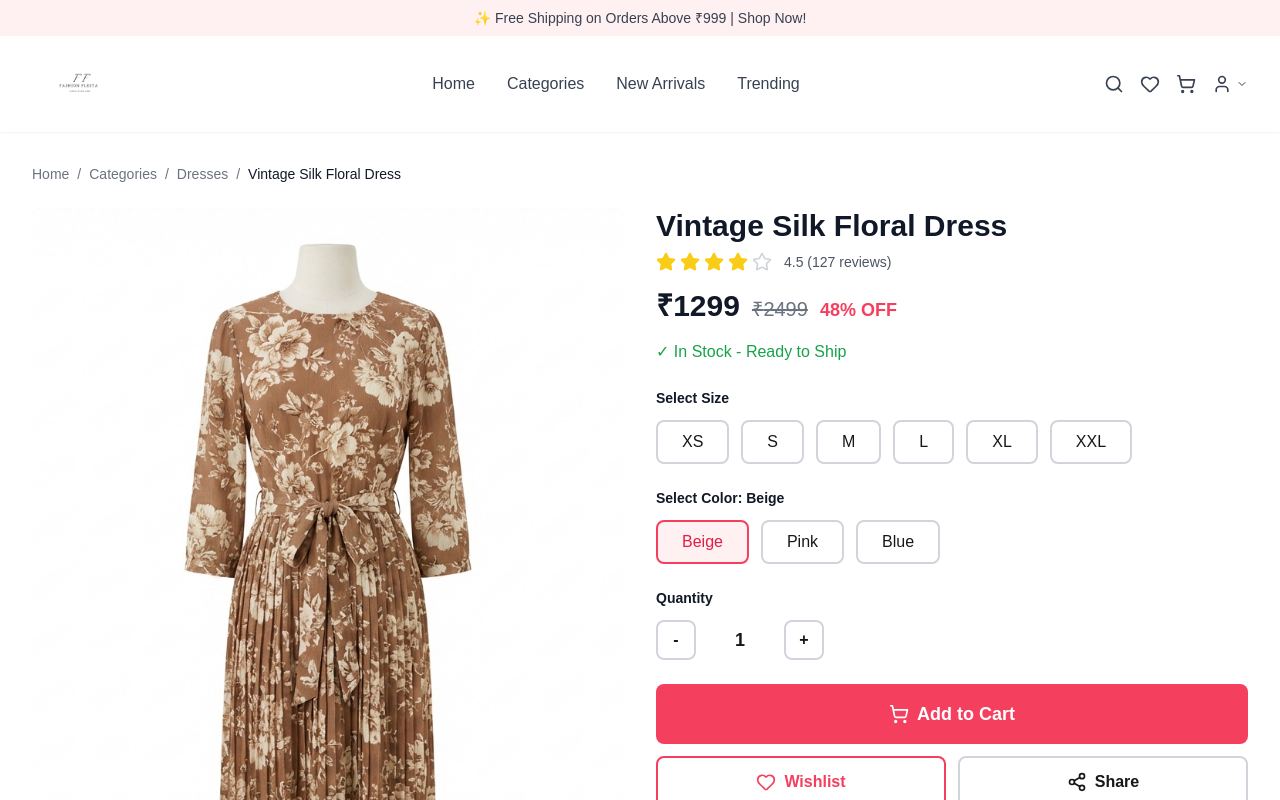
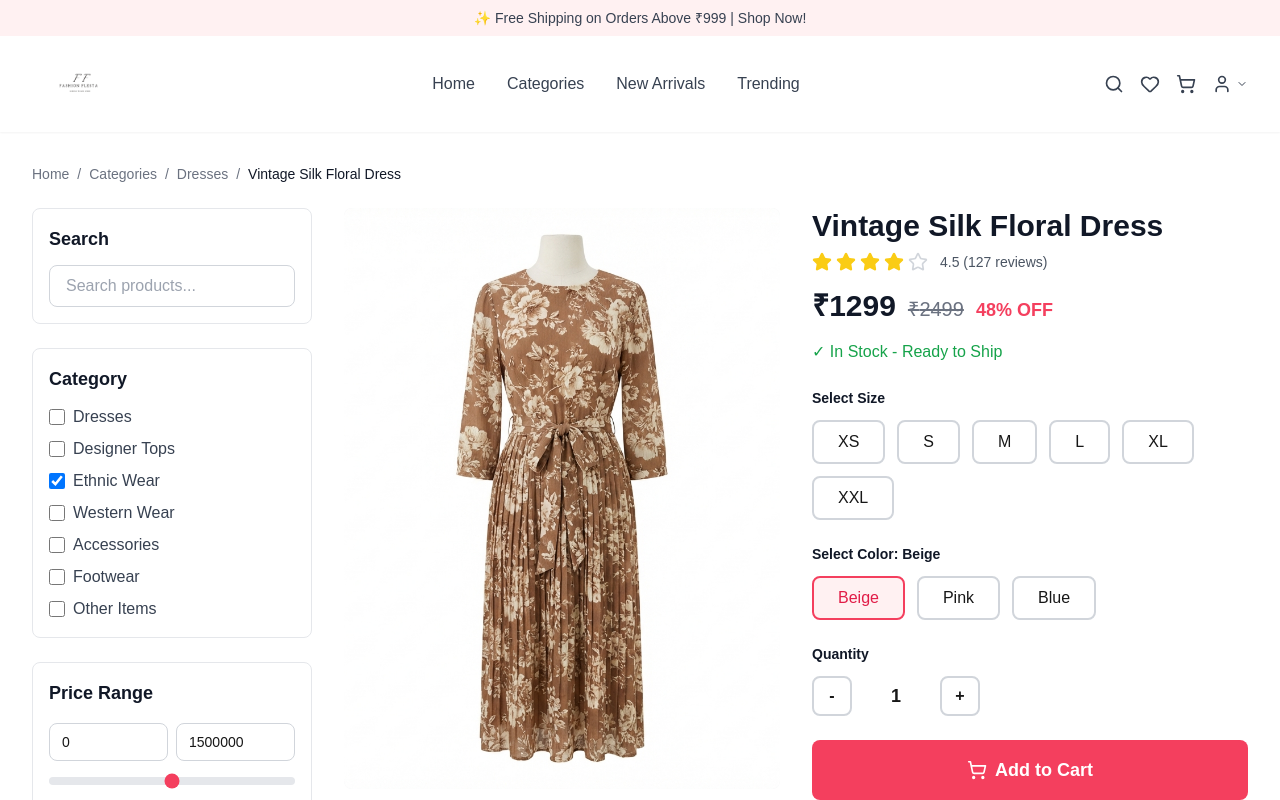
Before and after one commit to Priyanshu8282/Fashion-flesta-website, a Next.js app: page /products/1 in a window 1280 px wide. Shown: the top 800 px of the page. Built offline with nearby package versions, Linux system fonts and the light colour scheme; grey boxes are pictures that could not be loaded.

Commit message:
reponsinves correct

```diff
--- a/app/categories/[category]/page.tsx
+++ b/app/categories/[category]/page.tsx
@@ -338,7 +338,7 @@ export default async function CategoryPage({
         <section className="py-12">
           <div className="max-w-7xl mx-auto px-4 sm:px-6 lg:px-8">
             {products.length > 0 ? (
-              <div className="grid grid-cols-1 sm:grid-cols-2 lg:grid-cols-4 gap-6">
+              <div className="grid grid-cols-2 sm:grid-cols-2 lg:grid-cols-4 gap-4 sm:gap-6">
                 {products.map((product) => (
                   <ProductCard key={product.id} {...product} />
                 ))}
--- a/app/categories/page.tsx
+++ b/app/categories/page.tsx
@@ -208,9 +208,20 @@ export default function AllCategoriesPage() {
       <Header />
 
       <main>
-        {/* Page Header */}
-        <section className="bg-gradient-to-r from-rose-100 to-pink-100 py-12 md:py-16">
-          <div className="max-w-7xl mx-auto px-4 sm:px-6 lg:px-8">
+        {/* Page Header with Banner Image */}
+        <section className="relative bg-gradient-to-r from-rose-100 to-pink-100 py-12 md:py-16 overflow-hidden">
+          {/* Background Banner Image */}
+          <Image
+            src="/categories-banner.png"
+            alt="Shop by Category"
+            fill
+            className="object-cover"
+            priority
+          />
+          {/* Overlay for readability */}
+          <div className="absolute inset-0 bg-gradient-to-r from-rose-100/80 to-pink-100/80" />
+
+          <div className="relative max-w-7xl mx-auto px-4 sm:px-6 lg:px-8">
             <div className="text-center">
               <h1 className="text-4xl md:text-5xl font-bold text-gray-800 mb-4">
                 Shop by Category
@@ -260,7 +271,7 @@ export default function AllCategoriesPage() {
               </div>
 
               {/* Products Grid */}
-              <div className="grid grid-cols-1 sm:grid-cols-2 lg:grid-cols-4 gap-6">
+              <div className="grid grid-cols-2 sm:grid-cols-2 lg:grid-cols-4 gap-4 sm:gap-6">
                 {category.products.map((product) => (
                   <ProductCard key={product.id} {...product} />
                 ))}
--- a/app/page.tsx
+++ b/app/page.tsx
@@ -223,7 +223,7 @@ export default function Home() {
               </p>
             </div>
 
-            <div className="grid grid-cols-1 sm:grid-cols-2 lg:grid-cols-4 gap-6">
+            <div className="grid grid-cols-2 sm:grid-cols-2 lg:grid-cols-4 gap-4 sm:gap-6">
               {featuredProducts.map((product) => (
                 <ProductCard key={product.id} {...product} />
               ))}
@@ -325,7 +325,7 @@ export default function Home() {
               </p>
             </div>
 
-            <div className="grid grid-cols-1 sm:grid-cols-2 lg:grid-cols-4 gap-6">
+            <div className="grid grid-cols-2 sm:grid-cols-2 lg:grid-cols-4 gap-4 sm:gap-6">
               {latestArrivals.map((product) => (
                 <ProductCard key={product.id} {...product} />
               ))}
--- a/app/products/[id]/page.tsx
+++ b/app/products/[id]/page.tsx
@@ -114,8 +114,114 @@ export default function ProductDetailPage({
           <span className="text-gray-900">{product.name}</span>
         </nav>
 
-        {/* Product Main Section */}
-        <div className="grid grid-cols-1 lg:grid-cols-2 gap-8 mb-16">
+        {/* Main Content with Sidebar */}
+        <div className="grid grid-cols-1 lg:grid-cols-4 gap-8 mb-16">
+          {/* Filter Sidebar - Hidden on mobile */}
+          <aside className="hidden lg:block lg:col-span-1 space-y-6">
+            {/* Search */}
+            <div className="bg-white rounded-lg border border-gray-200 p-4">
+              <h3 className="text-lg font-semibold text-gray-900 mb-3">Search</h3>
+              <input
+                type="text"
+                placeholder="Search products..."
+                className="w-full px-4 py-2 border border-gray-300 rounded-lg focus:outline-none focus:ring-2 focus:ring-rose-500"
+              />
+            </div>
+
+            {/* Category Filter */}
+            <div className="bg-white rounded-lg border border-gray-200 p-4">
+              <h3 className="text-lg font-semibold text-gray-900 mb-3">Category</h3>
+              <div className="space-y-2">
+                <label className="flex items-center gap-2 cursor-pointer">
+                  <input
+                    type="checkbox"
+                    className="w-4 h-4 text-rose-500 border-gray-300 rounded focus:ring-rose-500"
+                  />
+                  <span className="text-gray-700">Dresses</span>
+                </label>
+                <label className="flex items-center gap-2 cursor-pointer">
+                  <input
+                    type="checkbox"
+                    className="w-4 h-4 text-rose-500 border-gray-300 rounded focus:ring-rose-500"
+                  />
+                  <span className="text-gray-700">Designer Tops</span>
+                </label>
+                <label className="flex items-center gap-2 cursor-pointer">
+                  <input
+                    type="checkbox"
+                    className="w-4 h-4 text-rose-500 border-gray-300 rounded focus:ring-rose-500"
+                    defaultChecked
+                  />
+                  <span className="text-gray-700">Ethnic Wear</span>
+                </label>
+                <label className="flex items-center gap-2 cursor-pointer">
+                  <input
+                    type="checkbox"
+                    className="w-4 h-4 text-rose-500 border-gray-300 rounded focus:ring-rose-500"
+                  />
+                  <span className="text-gray-700">Western Wear</span>
+                </label>
+                <label className="flex items-center gap-2 cursor-pointer">
+                  <input
+                    type="checkbox"
+                    className="w-4 h-4 text-rose-500 border-gray-300 rounded focus:ring-rose-500"
+                  />
+                  <span className="text-gray-700">Accessories</span>
+                </label>
+                <label className="flex items-center gap-2 cursor-pointer">
+                  <input
+                    type="checkbox"
+                    className="w-4 h-4 text-rose-500 border-gray-300 rounded focus:ring-rose-500"
+                  />
+                  <span className="text-gray-700">Footwear</span>
+                </label>
+                <label className="flex items-center gap-2 cursor-pointer">
+                  <input
+                    type="checkbox"
+                    className="w-4 h-4 text-rose-500 border-gray-300 rounded focus:ring-rose-500"
+                  />
+                  <span className="text-gray-700">Other Items</span>
+                </label>
+              </div>
+            </div>
+
+            {/* Price Range Filter */}
+            <div className="bg-white rounded-lg border border-gray-200 p-4">
+              <h3 className="text-lg font-semibold text-gray-900 mb-4">Price Range</h3>
+              <div className="space-y-4">
+                <div className="grid grid-cols-2 gap-2">
+                  <input
+                    type="number"
+                    placeholder="0"
+                    defaultValue="0"
+                    className="px-3 py-2 border border-gray-300 rounded-lg text-sm focus:outline-none focus:ring-2 focus:ring-rose-500"
+                  />
+                  <input
+                    type="number"
+                    placeholder="1500000"
+                    defaultValue="1500000"
+                    className="px-3 py-2 border border-gray-300 rounded-lg text-sm focus:outline-none focus:ring-2 focus:ring-rose-500"
+                  />
+                </div>
+                <input
+                  type="range"
+                  min="0"
+                  max="1500000"
+                  defaultValue="750000"
+                  className="w-full h-2 bg-gray-200 rounded-lg appearance-none cursor-pointer accent-rose-500"
+                />
+                <div className="flex justify-between text-xs text-gray-600">
+                  <span>₹0</span>
+                  <span>₹15,00,000</span>
+                </div>
+              </div>
+            </div>
+          </aside>
+
+          {/* Product Content - Takes 3 columns on large screens */}
+          <div className="lg:col-span-3">
+            {/* Product Main Section */}
+            <div className="grid grid-cols-1 lg:grid-cols-2 gap-8">
           {/* Image Gallery */}
           <div className="space-y-4">
             {/* Main Image with Zoom */}
@@ -358,10 +464,12 @@ export default function ProductDetailPage({
           <h2 className="text-2xl md:text-3xl font-bold text-gray-900 mb-6">
             You May Also Like
           </h2>
-          <div className="grid grid-cols-1 sm:grid-cols-2 lg:grid-cols-4 gap-6">
+          <div className="grid grid-cols-2 sm:grid-cols-2 lg:grid-cols-4 gap-4 sm:gap-6">
             {relatedProducts.map((product) => (
               <ProductCard key={product.id} {...product} />
             ))}
+          </div>
+        </div>
           </div>
         </div>
       </main>
--- a/app/wishlist/page.tsx
+++ b/app/wishlist/page.tsx
@@ -64,7 +64,7 @@ export default function WishlistPage() {
         </div>
 
         {/* Wishlist Items Grid */}
-        <div className="grid grid-cols-1 sm:grid-cols-2 lg:grid-cols-4 gap-6">
+        <div className="grid grid-cols-2 sm:grid-cols-2 lg:grid-cols-4 gap-4 sm:gap-6">
           {wishlist.map((item) => (
             <ProductCard
               key={item.id}
--- a/components/CategorySlider.tsx
+++ b/components/CategorySlider.tsx
@@ -26,8 +26,8 @@ export default function CategorySlider({ categories }: CategorySliderProps) {
     <div className="category-slider">
       <Swiper
         modules={[Navigation, Pagination, Autoplay]}
-        spaceBetween={30}
-        slidesPerView={1}
+        spaceBetween={20}
+        slidesPerView={2}
         navigation
         pagination={{ clickable: true }}
         autoplay={{
```
Also changed, not shown: app/new-arrivals/page.tsx (+15 -4 lines), app/trending/page.tsx (+15 -4 lines), components/HeroSlider.tsx (+5 -5 lines), public/ff-logo.png (added).
